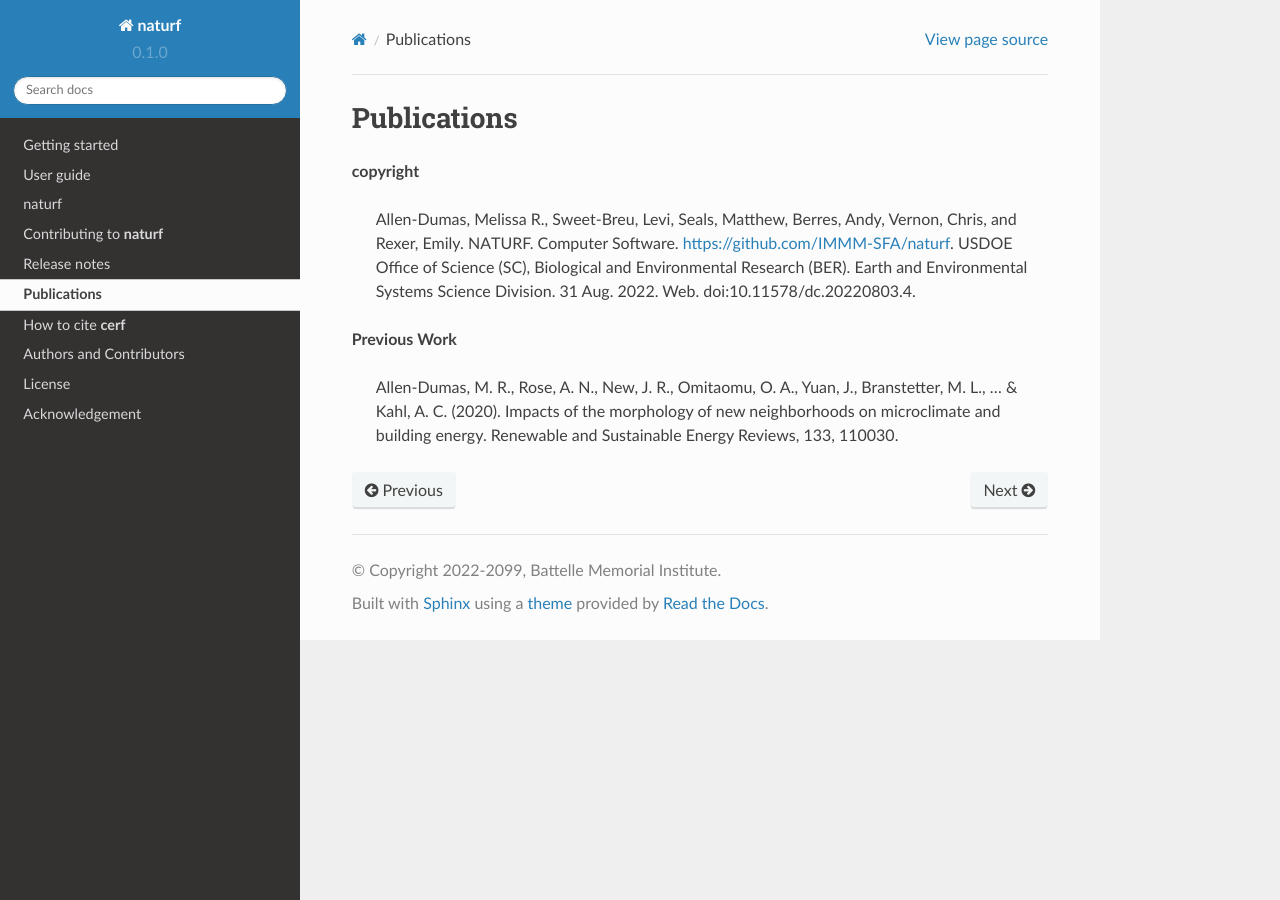
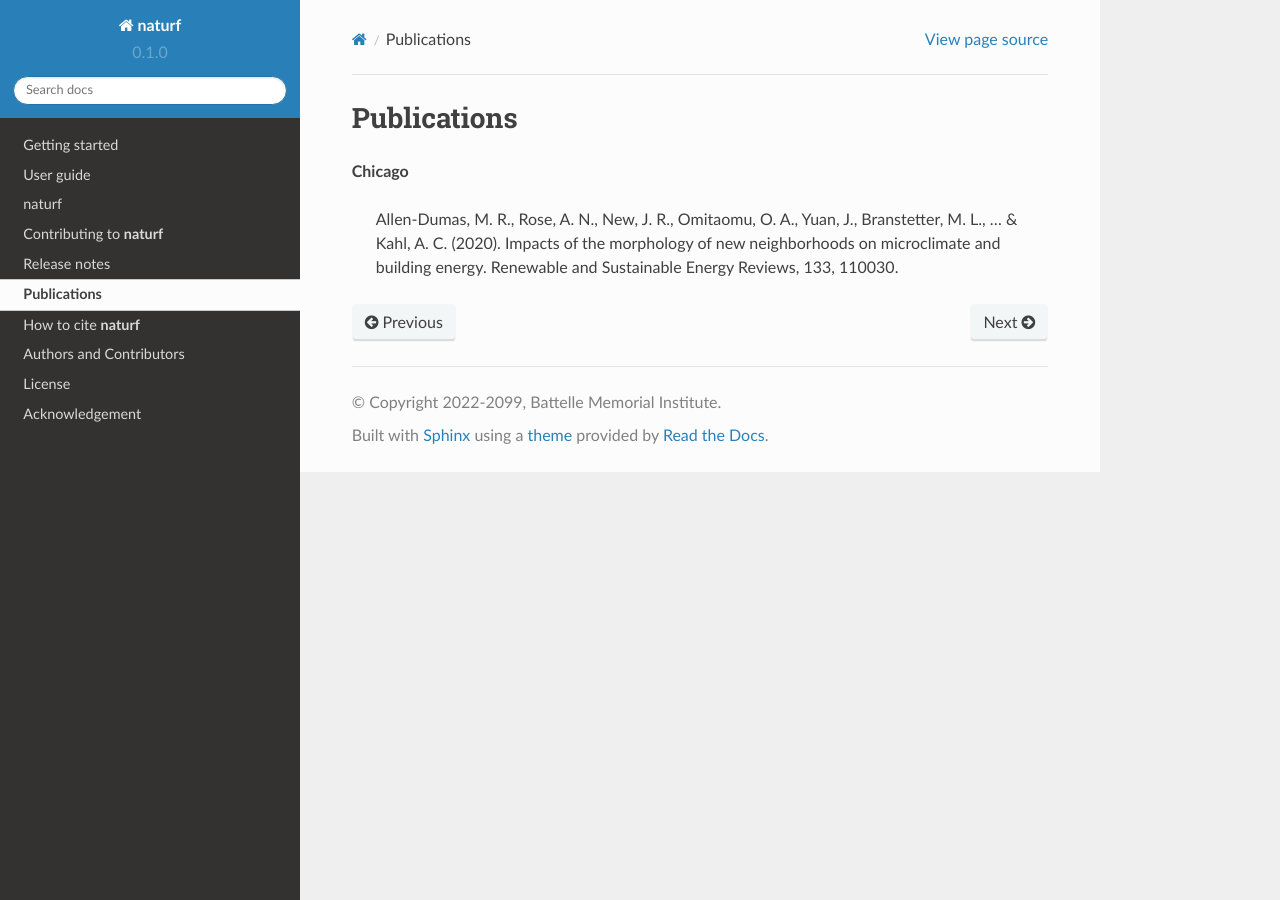
Before and after one commit to IMMM-SFA/naturf, a Sphinx documentation site: the page built from docs/source/publications.rst, in a window 1280 px wide. Built offline with Sphinx 7.4.7 and the Read the Docs theme 2.0.0, drawn with Linux system fonts in a browser that asks for light colours; formulas are drawn with MathJax 3.

```diff
--- a/docs/source/publications.rst
+++ b/docs/source/publications.rst
@@ -1,10 +1,6 @@
 Publications
 ============
 
-**copyright**
-
-    Allen-Dumas, Melissa R., Sweet-Breu, Levi, Seals, Matthew, Berres, Andy, Vernon, Chris, and Rexer, Emily. NATURF. Computer Software. https://github.com/IMMM-SFA/naturf. USDOE Office of Science (SC), Biological and Environmental Research (BER). Earth and Environmental Systems Science Division. 31 Aug. 2022. Web. doi:10.11578/dc.20220803.4.
-
-**Previous Work**
+**Chicago**
 
     Allen-Dumas, M. R., Rose, A. N., New, J. R., Omitaomu, O. A., Yuan, J., Branstetter, M. L., ... & Kahl, A. C. (2020). Impacts of the morphology of new neighborhoods on microclimate and building energy. Renewable and Sustainable Energy Reviews, 133, 110030.
```
Also changed, not shown: docs/source/how_to_cite.rst (+2 -22 lines).
